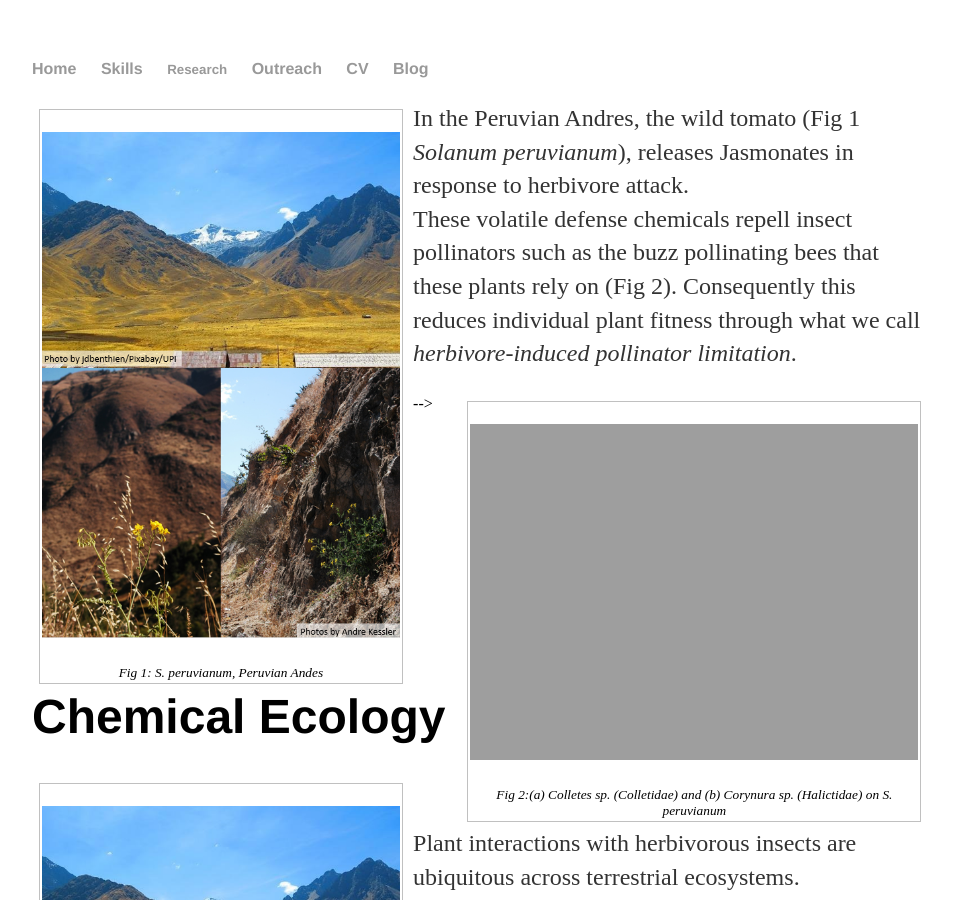
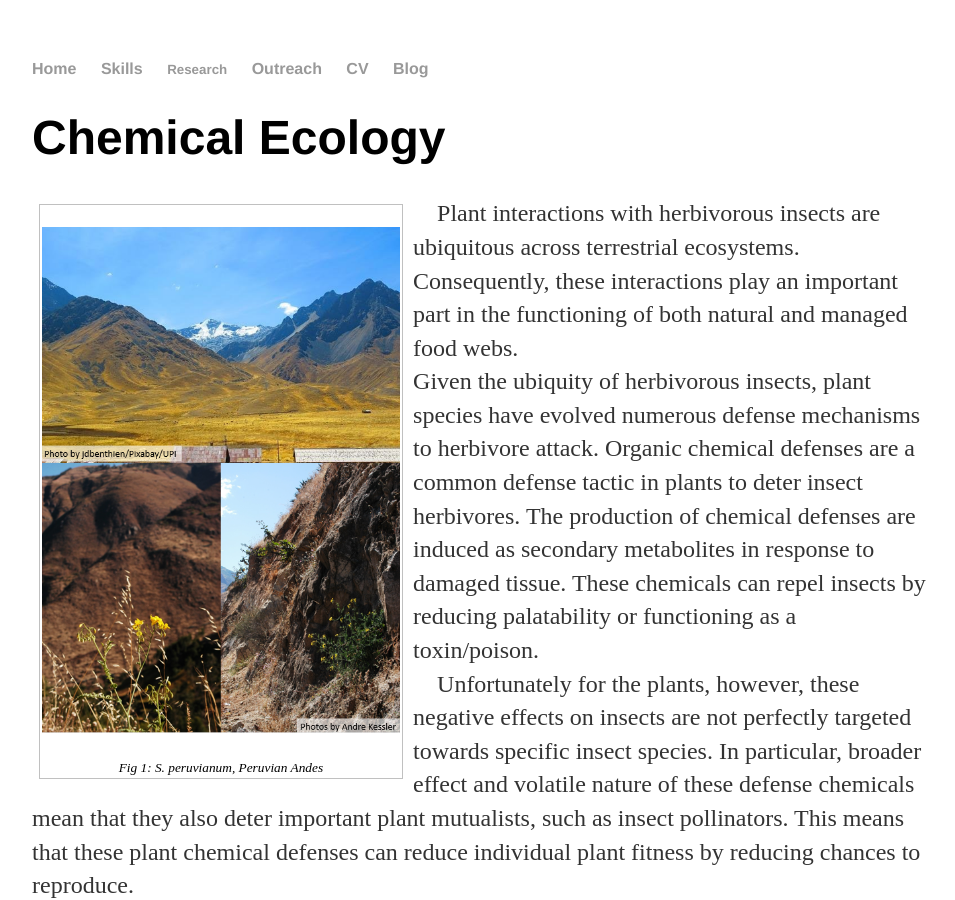
Before and after one commit to prglaum/prglaum.github.io, a Jekyll site: the page built from research/chemoeco/index.html, in a window 1280 px wide and 900 px high. Shown: the whole window, without its empty margins (160-1115 px from the left). Built offline with Jekyll 4.4.1, drawn with Linux system fonts in a browser that asks for light colours.

Commit message:
Update index.html

```diff
--- a/research/chemoeco/index.html
+++ b/research/chemoeco/index.html
@@ -36,7 +36,7 @@ title: Chemical Ecology
   </table>
 </div> -->
 
-<div display="block">
+<!-- <div display="block">
 	<figure40 class="float-img-left">
 		<p><img class=scaled src="{{site.url}}/docs/assets/images/chemoEcoPic1.PNG" alt="peru">
 		<figcaption>Fig 1: S. peruvianum, Peruvian Andes</figcaption>
```
